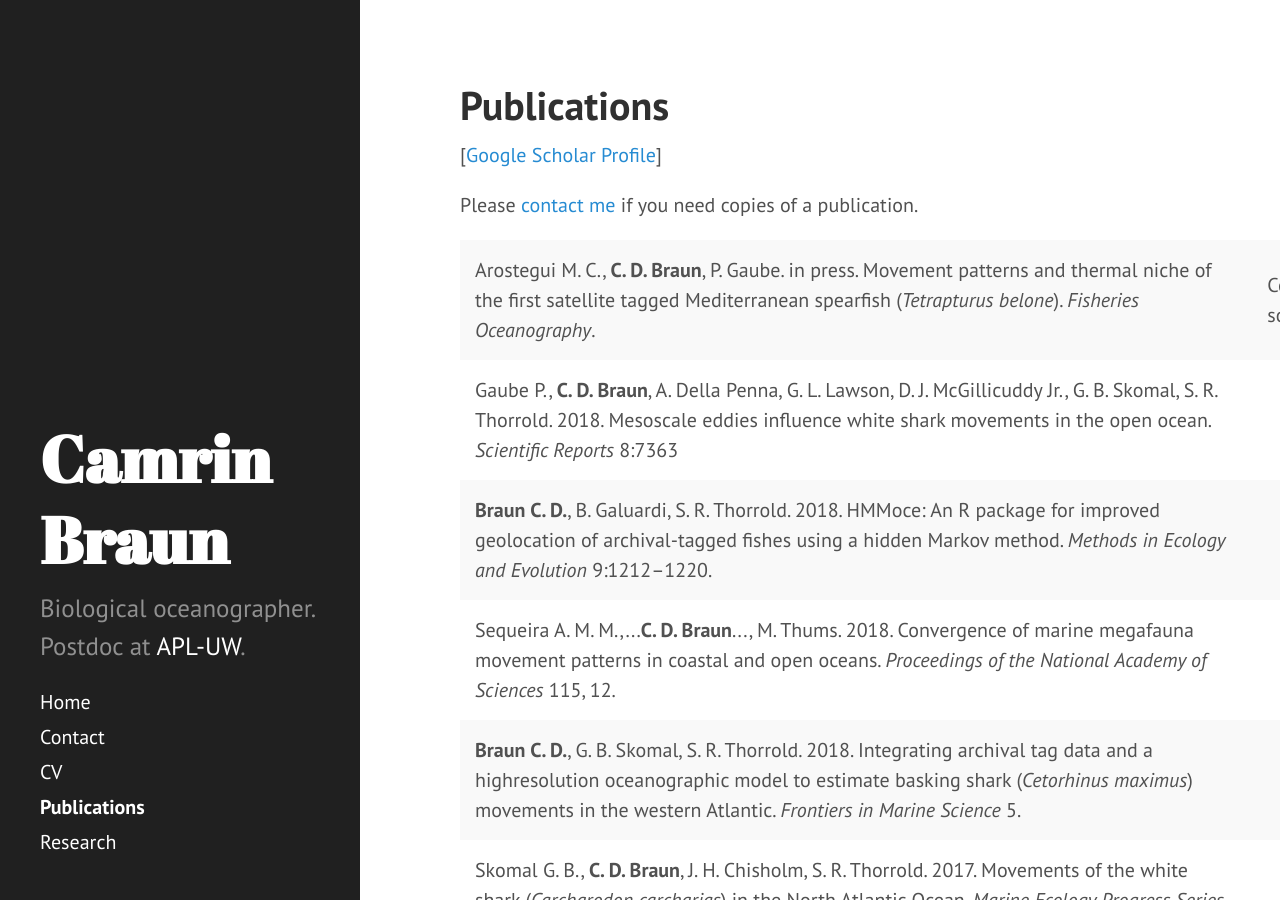
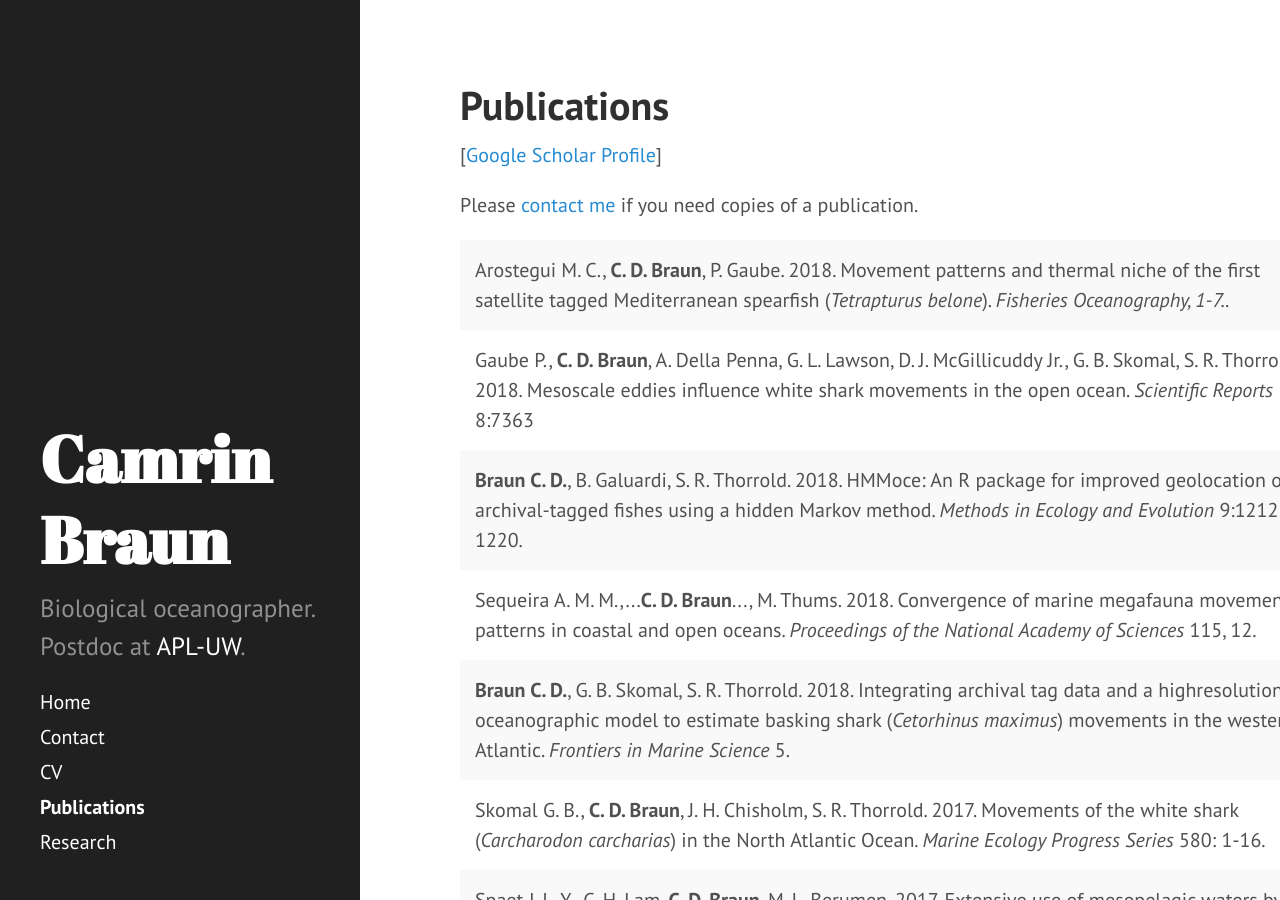
Before and after one commit to camrinbraun/camrinbraun.github.io, a Jekyll site: the page built from publications.md, in a window 1280 px wide and 900 px high. Built offline with Jekyll 4.4.1, drawn with Linux system fonts in a browser that asks for light colours; comment, search, counter and statistics services are not loaded.

Commit message:
add med spearfish to pubs

```diff
--- a/publications.md
+++ b/publications.md
@@ -39,9 +39,9 @@
 
 <table style="width:125%" bgcolor="white">
   <tr>
-    <td>Arostegui M. C., <b>C. D. Braun</b>, P. Gaube. in press. Movement patterns and thermal niche of the
-first satellite tagged Mediterranean spearfish (<i>Tetrapturus belone</i>). <i>Fisheries Oceanography</i>.</td>
-    <td>Coming soon</td>
+    <td>Arostegui M. C., <b>C. D. Braun</b>, P. Gaube. 2018. Movement patterns and thermal niche of the
+first satellite tagged Mediterranean spearfish (<i>Tetrapturus belone</i>). <i>Fisheries Oceanography, 1-7.</i>.</td>
+    <td><div class='altmetric-embed' data-badge-type='donut' data-doi="10.1111/fog.12413"></div></td>
   </tr>
 
   <tr>
```
